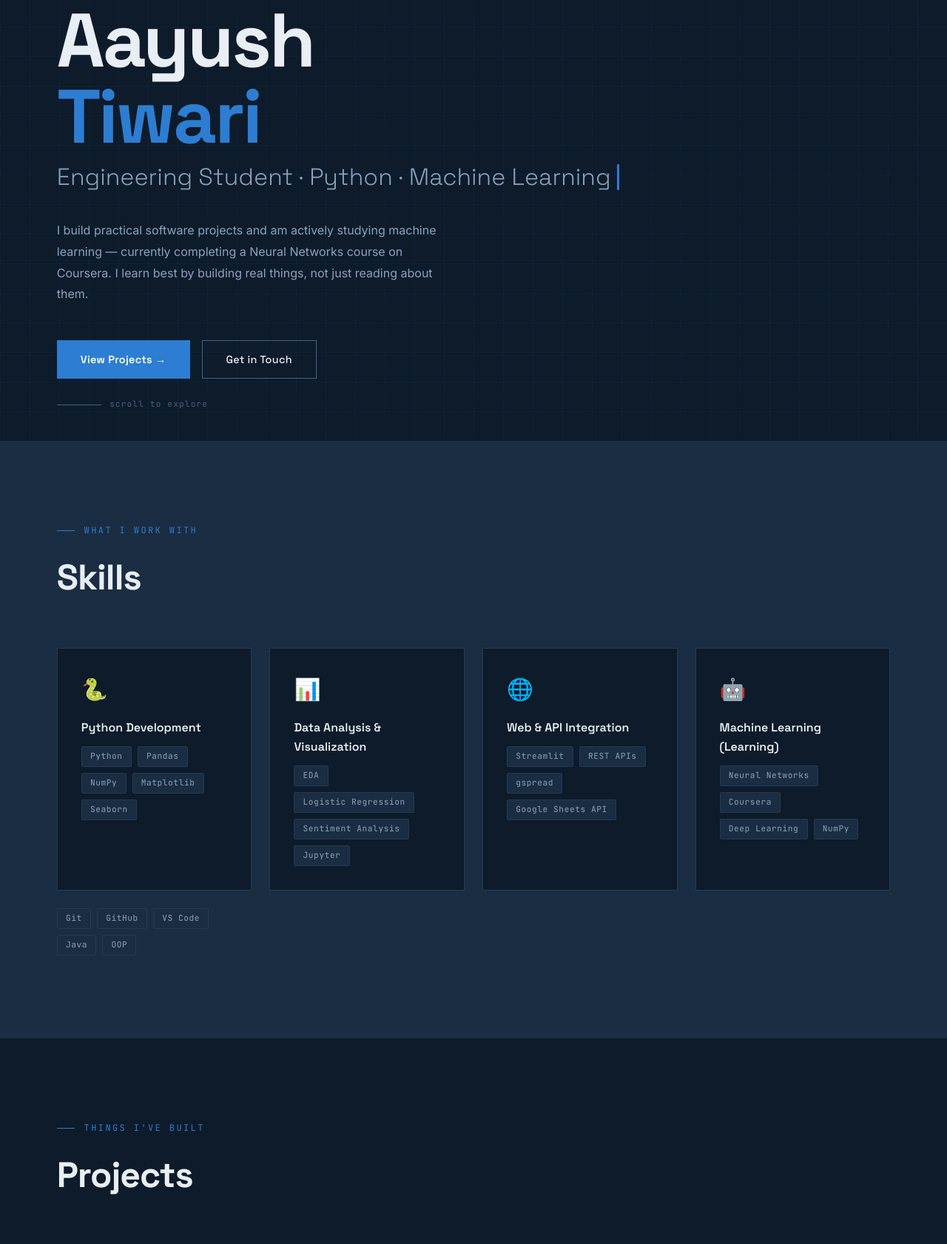
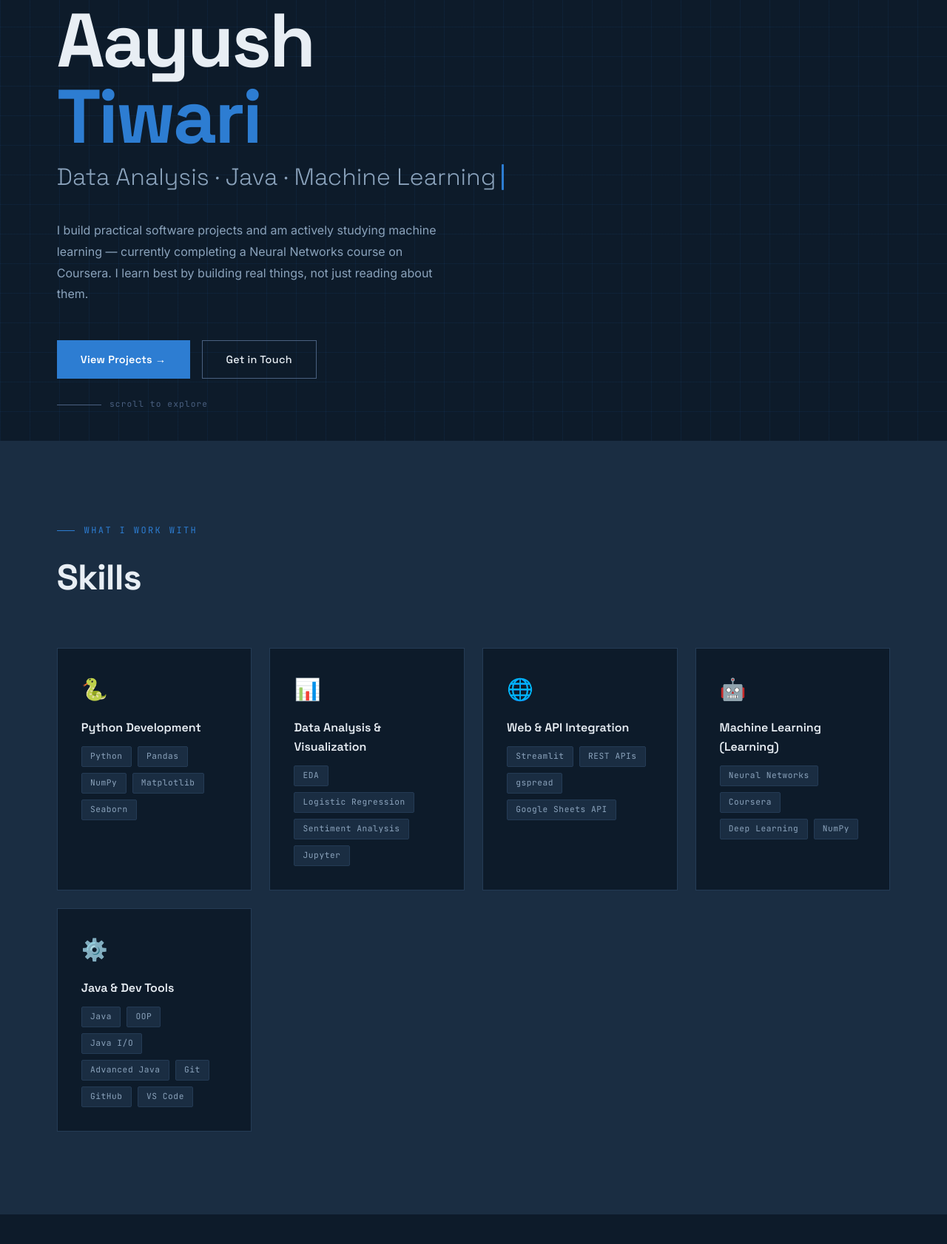
Before and after one commit to aayooos/aayooos.github.io, a plain HTML site: page index.html in a window 1280 px wide. Shown: the part 204-1886 px from the top of the page at 74% size. Drawn offline with Linux system fonts and the light colour scheme.

Commit message:
Update skills and project links in index.html

```diff
--- a/index.html
+++ b/index.html
@@ -519,7 +519,7 @@
   <div class="hero-eyebrow">Available for opportunities</div>
   <h1 class="hero-name">Aayush<br><span class="accent">Tiwari</span></h1>
   <p class="hero-title">
-    Engineering Student · Python · Machine Learning
+    Data Analysis · Java · Machine Learning
     <span class="cursor"></span>
   </p>
   <p class="hero-desc">
@@ -583,12 +583,17 @@
         <span class="tag">NumPy</span>
       </div>
     </div>
+    <div class="skill-card reveal">
+      <div class="skill-card-icon">⚙️</div>
+      <div class="skill-card-title">Java & Dev Tools</div>
       <div class="skill-tags">
+        <span class="tag">Java</span>
+        <span class="tag">OOP</span>
+        <span class="tag">Java I/O</span>
+        <span class="tag">Advanced Java</span>
         <span class="tag">Git</span>
         <span class="tag">GitHub</span>
         <span class="tag">VS Code</span>
-        <span class="tag">Java</span>
-        <span class="tag">OOP</span>
       </div>
     </div>
   </div>
@@ -615,7 +620,7 @@
           <span class="tag">gspread</span>
           <span class="tag">Google Sheets</span>
         </div>
-        <a href="https://github.com/aayooos" class="project-link" target="_blank">GitHub ↗</a>
+        <a href="https://github.com/aayooos/Healthboard" class="project-link" target="_blank">GitHub ↗</a>
       </div>
     </div>
 
```
